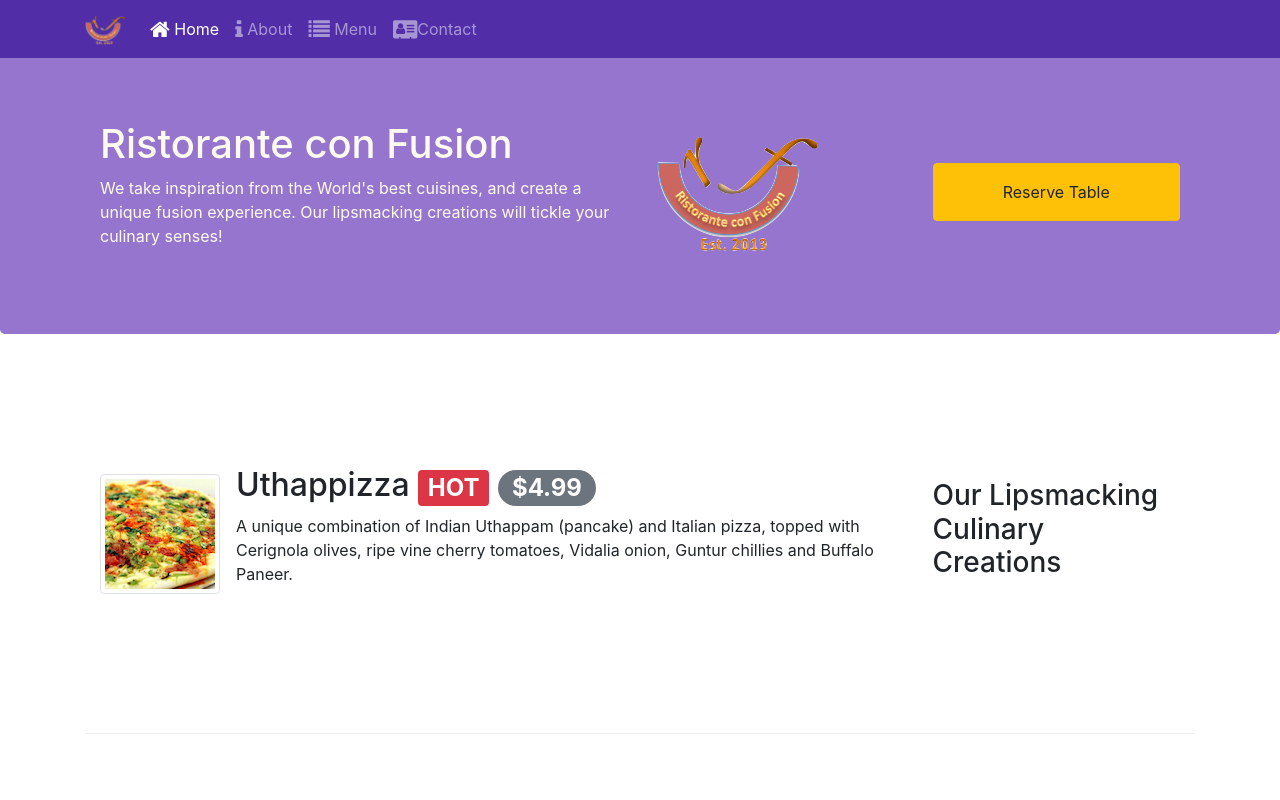
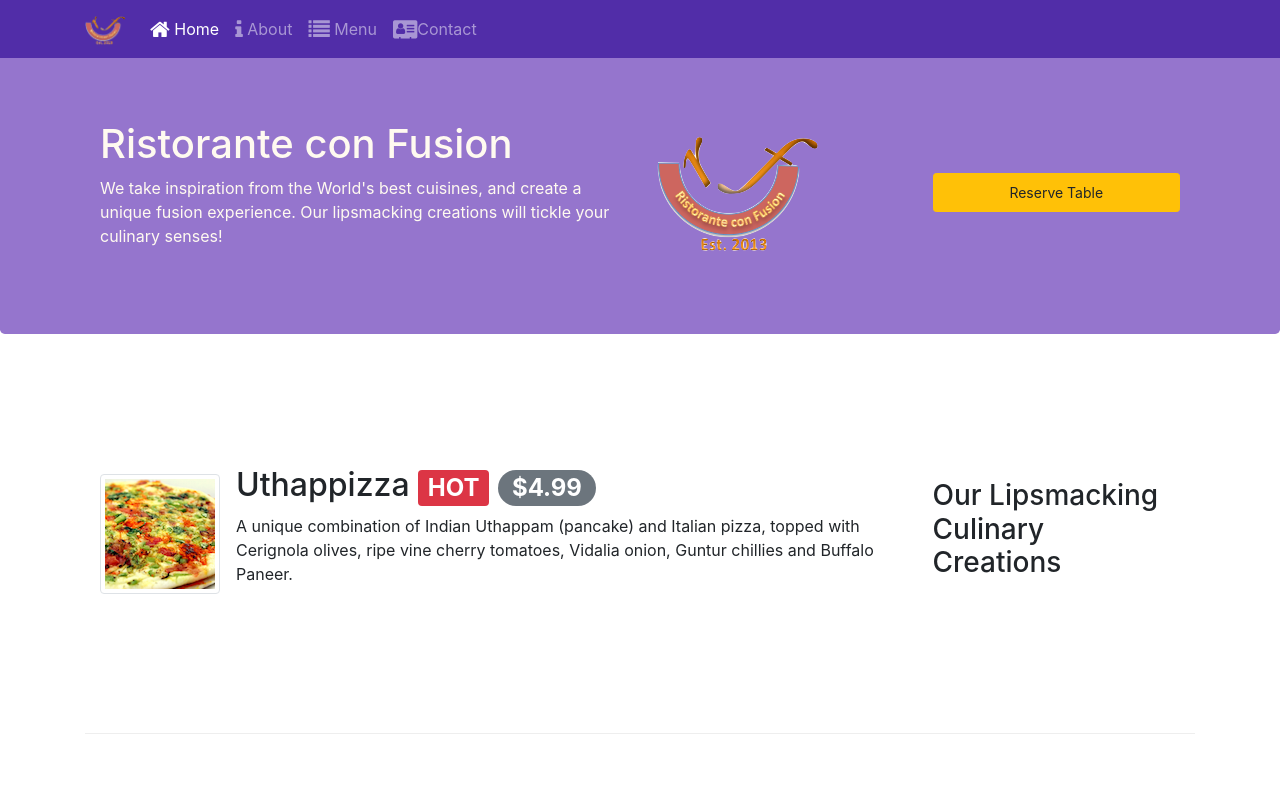
Before and after one commit to miniloda/Ristorante-con-Fusion, a website: page index.html in a window 1280 px wide. Shown: the top 800 px of the page. Drawn offline with nearby package versions, Linux system fonts and the light colour scheme.

Commit message:
changed button

```diff
--- a/index.html
+++ b/index.html
@@ -45,7 +45,7 @@
                     <img src="img/logo.png" alt="company logo" class = "img-fluid">
                 </div>
                 <div class="col-sm-3 align-self-center">
-                    <a href = "#reserve" class="btn btn-warning d-block col-12 p-3">Reserve Table</a>
+                    <a href = "#reserve" class="btn btn-warning d-block btn-sm p-sm-3 p-lg-2">Reserve Table</a>
                 </div>
             </div>
             </div>
```
